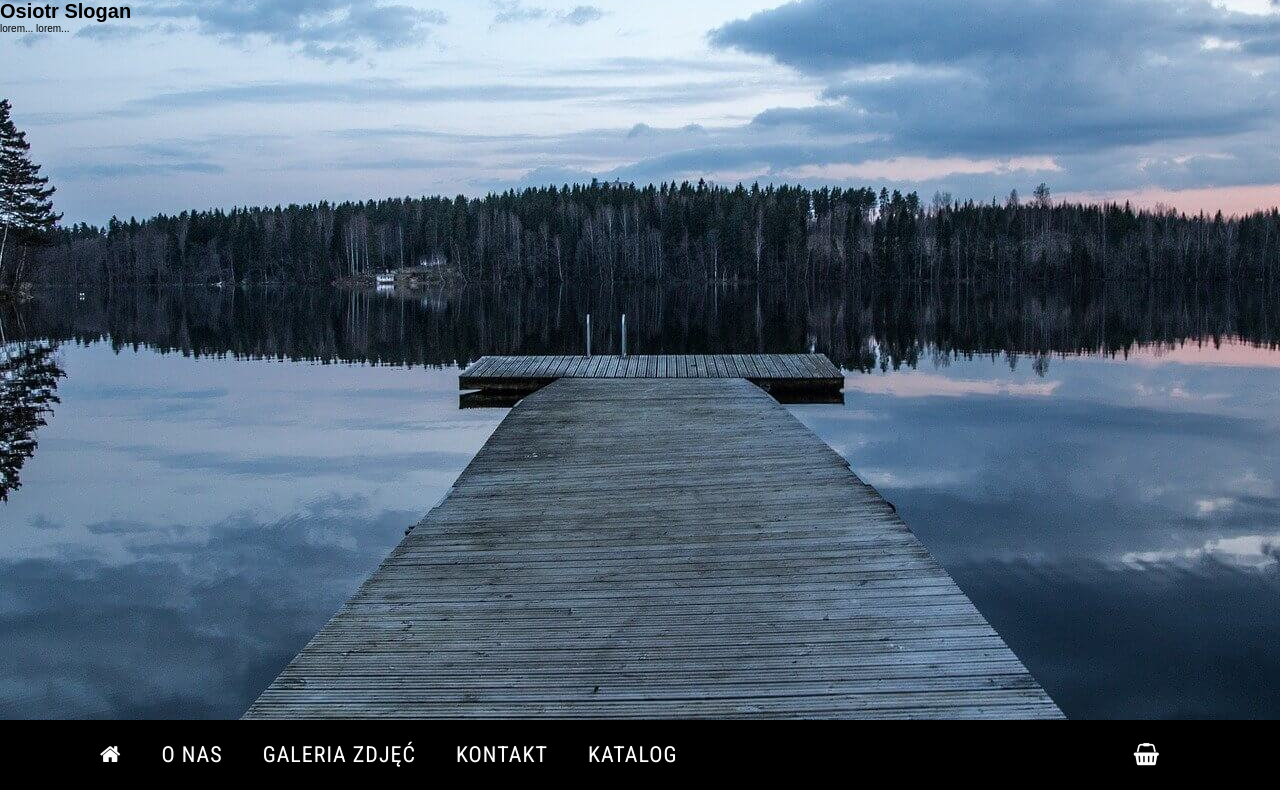
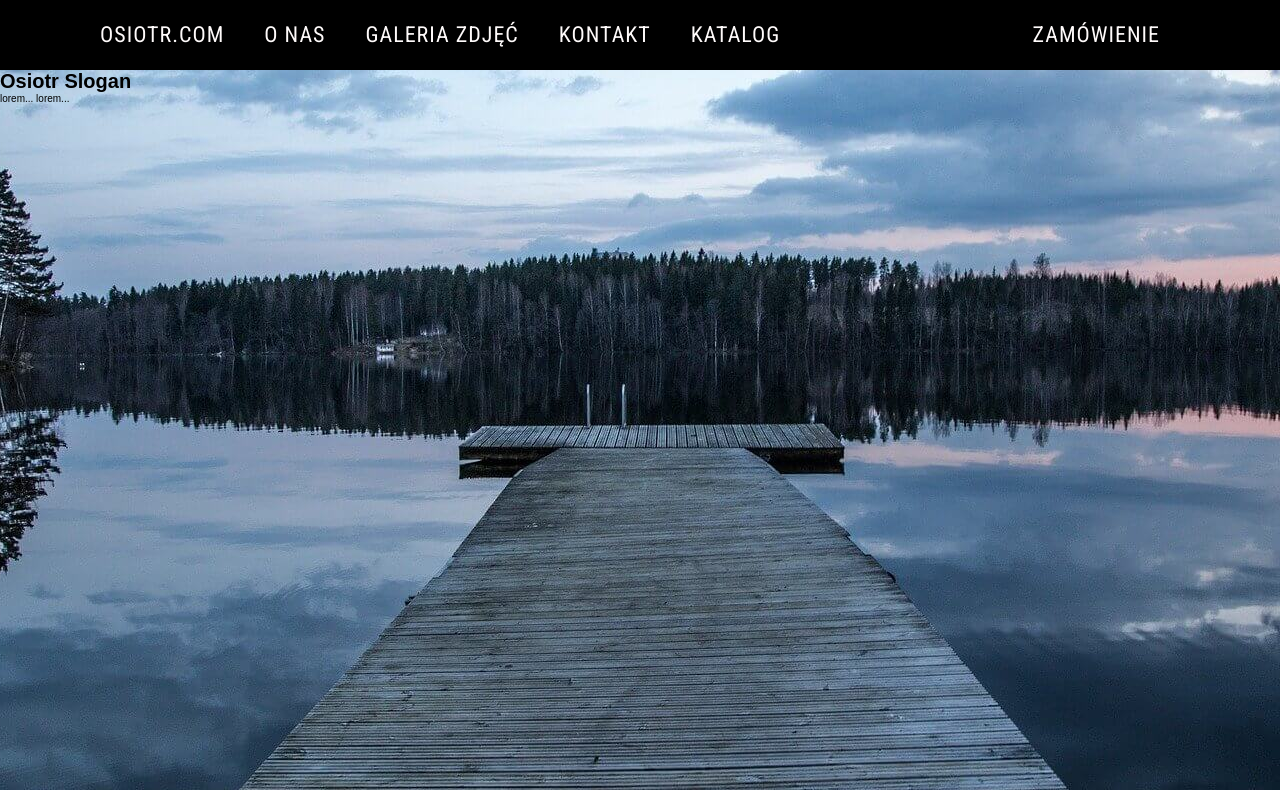
Before and after one commit to ernimg/osiotr-frontend, a React (Create React App) app: page / in a window 1280 px wide. Shown: the top 800 px of the page. Built offline with nearby package versions, Linux system fonts and the light colour scheme.

Commit message:
burger bar

```diff
--- a/src/Layout/App.js
+++ b/src/Layout/App.js
@@ -1,12 +1,12 @@
 import React, { Component } from 'react';
 import { BrowserRouter } from 'react-router-dom';
 /*Layout elements*/
-import Nav from './Nav/MainNav';
+import Nav from './Nav/Nav';
 import Header from './HeaderContent';
 import SwitchPage from './Router';
 import Footer from './Footer';
-/*Components elements*/
-
+/*Nav Ref*/
+export var homeRef = React.createRef();
 export var aboutRef = React.createRef();
 export var galeryRef = React.createRef();
 export var contactRef = React.createRef();
@@ -30,8 +30,10 @@
     return (
       <BrowserRouter>
         <div className='wrapper'>
-          <header className='header'>{<Header />}</header>
           <Nav click={this.handleScrollTo} />
+          <header className='header' ref={homeRef}>
+            {<Header />}
+          </header>
           <main>{<SwitchPage />}</main>
           <footer>{<Footer />}</footer>
         </div>
--- a/src/Layout/Nav/Css/mainNav.css
+++ b/src/Layout/Nav/Css/mainNav.css
@@ -1,8 +1,26 @@
+/*******************
+*****Burger Nav*****
+********************/
+.burger-nav {
+  padding: 15px 0 15px 15px;
+  width: 100%;
+  background-color: #fafafa;
+}
+
+@media (min-width: 1024px) {
+  .burger-nav {
+    display: none;
+  }
+}
+
+.burger-icon {
+  font-size: 3rem;
+}
+
+/*******************
+*****Main Nav*******
+********************/
 .main-nav {
-  position: -webkit-sticky;
-  position: sticky;
-  top: 0;
-  left: 0;
   z-index: 9999;
   width: 100%;
   height: 70px;
@@ -28,10 +46,6 @@
   transition: 0.4s;
 }
 
-.main-nav__item:hover {
-  border-bottom: 2px solid #fff;
-}
-
 .main-nav__item:nth-last-child(1) {
   margin-left: auto;
   margin-right: 70px;
@@ -42,7 +56,7 @@
   text-decoration: none;
   text-align: center;
   letter-spacing: 1px;
-  color: #fff;
-  text-shadow: 0 0 1px rgba(255, 255, 255, 0.3);
+  color: #fffbfb;
+  outline: none;
 }
 /*# sourceMappingURL=mainNav.css.map */
--- a/src/Layout/Nav/MainNav.js
+++ /dev/null
@@ -1,98 +0,0 @@
-import React, { Component } from 'react';
-import { NavLink } from 'react-router-dom';
-import { aboutRef, galeryRef, contactRef } from '../App';
-import '../../../node_modules/font-awesome/css/font-awesome.min.css';
-import '../Nav/Css/mainNav.css';
-
-class Nav extends Component {
-  constructor(props) {
-    super(props);
-    this.state = {
-      click: props.click,
-      listLinks: []
-    };
-  }
-
-  componentDidMount() {
-    const listLinks = [
-      {
-        id: 1,
-        name: <i className='fa fa-home' aria-hidden='true'></i>,
-        path: '/'
-      },
-      {
-        id: 2,
-        name: 'O nas',
-        ref: aboutRef,
-        path: '/'
-      },
-      {
-        id: 3,
-        name: 'Galeria zdjęć',
-        ref: galeryRef,
-        path: '/'
-      },
-      {
-        id: 4,
-        name: 'Kontakt',
-        ref: contactRef,
-        path: '/'
-      },
-      {
-        id: 5,
-        name: 'Katalog',
-        path: '/Catalog'
-      },
-
-      {
-        id: 6,
-        name: <i className='fa fa-shopping-basket' aria-hidden='true'></i>,
-        path: `/ShopBag`
-      }
-    ];
-    this.setState({
-      listLinks
-    });
-  }
-  render() {
-    const links = this.state.listLinks.map(link => (
-      <>
-        {link.ref ? (
-          <li
-            className='main-nav__item'
-            onClick={() => {
-              this.state.click(link.ref);
-            }}
-          >
-            <NavLink
-              className='main-nav__link'
-              to={link.path}
-              exact={link.exact ? link.exact : false}
-            >
-              {link.name}
-            </NavLink>
-          </li>
-        ) : (
-          <li className='main-nav__item'>
-            <NavLink
-              className='main-nav__link'
-              to={link.path}
-              exact={link.exact ? true : false}
-            >
-              {link.name}
-            </NavLink>
-          </li>
-        )}
-      </>
-    ));
-    return (
-      <>
-        <nav className='burger-nav'></nav>
-        <nav className='main-nav'>
-          <ul className='main-nav__list'>{links}</ul>
-        </nav>
-      </>
-    );
-  }
-}
-export default Nav;
--- /dev/null
+++ b/src/Layout/Nav/Nav.js
@@ -0,0 +1,158 @@
+import React, { Component } from 'react';
+import { NavLink } from 'react-router-dom';
+import { homeRef, aboutRef, galeryRef, contactRef } from '../App';
+import '../../../node_modules/font-awesome/css/font-awesome.min.css';
+import '../Nav/Css/mainNav.css';
+
+class Nav extends Component {
+  constructor(props) {
+    super(props);
+    this.state = {
+      handleClick: props.click,
+      listLinks: [
+        {
+          id: 1,
+          name: 'Osiotr.com',
+          path: '/',
+          ref: homeRef,
+          exact: true,
+          icon: (
+            <i
+              className='main-nav__link-icon fa fa-home'
+              aria-hidden='true'
+            ></i>
+          )
+        },
+        {
+          id: 2,
+          name: 'O nas',
+          ref: aboutRef,
+          path: '/',
+          icon: (
+            <i
+              className='main-nav__link-icon fa fa-users'
+              aria-hidden='true'
+            ></i>
+          )
+        },
+        {
+          id: 3,
+          name: 'Galeria zdjęć',
+          ref: galeryRef,
+          path: '/',
+          icon: (
+            <i
+              className='main-nav__link-icon fa fa-picture-o'
+              aria-hidden='true'
+            ></i>
+          )
+        },
+        {
+          id: 4,
+          name: 'Kontakt',
+          ref: contactRef,
+          path: '/',
+          exact: true,
+          icon: (
+            <i
+              className='main-nav__link-icon fa fa-comments-o'
+              aria-hidden='true'
+            ></i>
+          )
+        },
+        {
+          id: 5,
+          name: 'Katalog',
+          path: '/Catalog',
+          icon: (
+            <i
+              className='main-nav__link-icon fa fa-folder-open-o'
+              aria-hidden='true'
+            ></i>
+          )
+        },
+
+        {
+          id: 6,
+          name: 'Zamówienie',
+          path: `/ShopBag`,
+          icon: (
+            <i
+              className='main-nav__link-icon fa fa-shopping-cart'
+              aria-hidden='true'
+            ></i>
+          )
+        }
+      ],
+      burgerActive: false
+    };
+  }
+
+  handlerBurger = () => {
+    this.setState({
+      burgerActive: !this.state.burgerActive
+    });
+  };
+  render() {
+    const linksMainNav = this.state.listLinks.map((link, id) => (
+      <li key={id} className='main-nav__item'>
+        {link.ref ? (
+          <NavLink
+            onClick={() => {
+              this.state.handleClick(link.ref);
+            }}
+            className='main-nav__link'
+            to={link.path}
+            exact={link.exact ? link.exact : false}
+          >
+            {this.state.burgerActive ? link.icon : false}
+            {link.name}
+          </NavLink>
+        ) : (
+          <NavLink
+            className='main-nav__link'
+            to={link.path}
+            exact={link.exact ? true : false}
+          >
+            {this.state.burgerActive ? link.icon : false}
+            {link.name}
+          </NavLink>
+        )}
+      </li>
+    ));
+
+    return (
+      <>
+        <div className='burger-nav'>
+          <div className='burger-icon'>
+            {!this.state.burgerActive ? (
+              <span
+                className='burger-icon__enable'
+                onClick={this.handlerBurger}
+              >
+                <i className='fa fa-bars' aria-hidden='true'></i>
+              </span>
+            ) : (
+              <span
+                onClick={this.handlerBurger}
+                className='burger-icon__disable'
+              >
+                <i className='fa fa-times' aria-hidden='true'></i>
+              </span>
+            )}
+          </div>
+          <ul className='burger-nav__list'></ul>
+        </div>
+        <nav
+          className={
+            this.state.burgerActive ? 'main-nav nav--burger' : 'main-nav'
+          }
+        >
+          <ul className='main-nav__list'>{linksMainNav}</ul>
+        </nav>
+      </>
+    );
+  }
+}
+
+export default Nav;
--- a/src/Layout/Nav/Sass/mainNav.scss
+++ b/src/Layout/Nav/Sass/mainNav.scss
@@ -1,14 +1,36 @@
+/*******************
+*****Burger Nav*****
+********************/
+.burger-nav {
+  padding: 15px 0 15px 15px;
+  width: 100%;
+  background-color: rgb(250, 250, 250);
+
+  @media (min-width: 1024px) {
+    display: none;
+  }
+}
+.burger-icon {
+  font-size: 3rem;
+}
+
+/*******************
+*****Main Nav*******
+********************/
 .main-nav {
-  position: sticky;
-  top: 0;
-  left: 0;
   z-index: 9999;
   width: 100%;
   height: 70px;
   padding: 15px 50px 15px 80px;
   background-color: black;
   font-family: 'Roboto Condensed', sans-serif;
-
+  // @extend .nav--burger {
+  //   position: fixed;
+  //   top: 0;
+  //   bottom: 0;
+  //   left: 0;
+  //   width: 100%;
+  // }
   &__list {
     list-style: none;
     display: flex;
@@ -21,7 +43,6 @@
     cursor: pointer;
     transition: 0.4s;
     &:hover {
-      border-bottom: 2px solid #fff;
     }
     &:nth-last-child(1) {
       margin-left: auto;
@@ -33,7 +54,7 @@
     text-decoration: none;
     text-align: center;
     letter-spacing: 1px;
-    color: #fff;
-    text-shadow: 0 0 1px rgba(255, 255, 255, 0.3);
+    color: rgb(255, 251, 251);
+    outline: none;
   }
 }
```
Also changed, not shown: src/Layout/Nav/BurgerNav.js (added), 1 other file (tests, documents, lock files or other folders).
